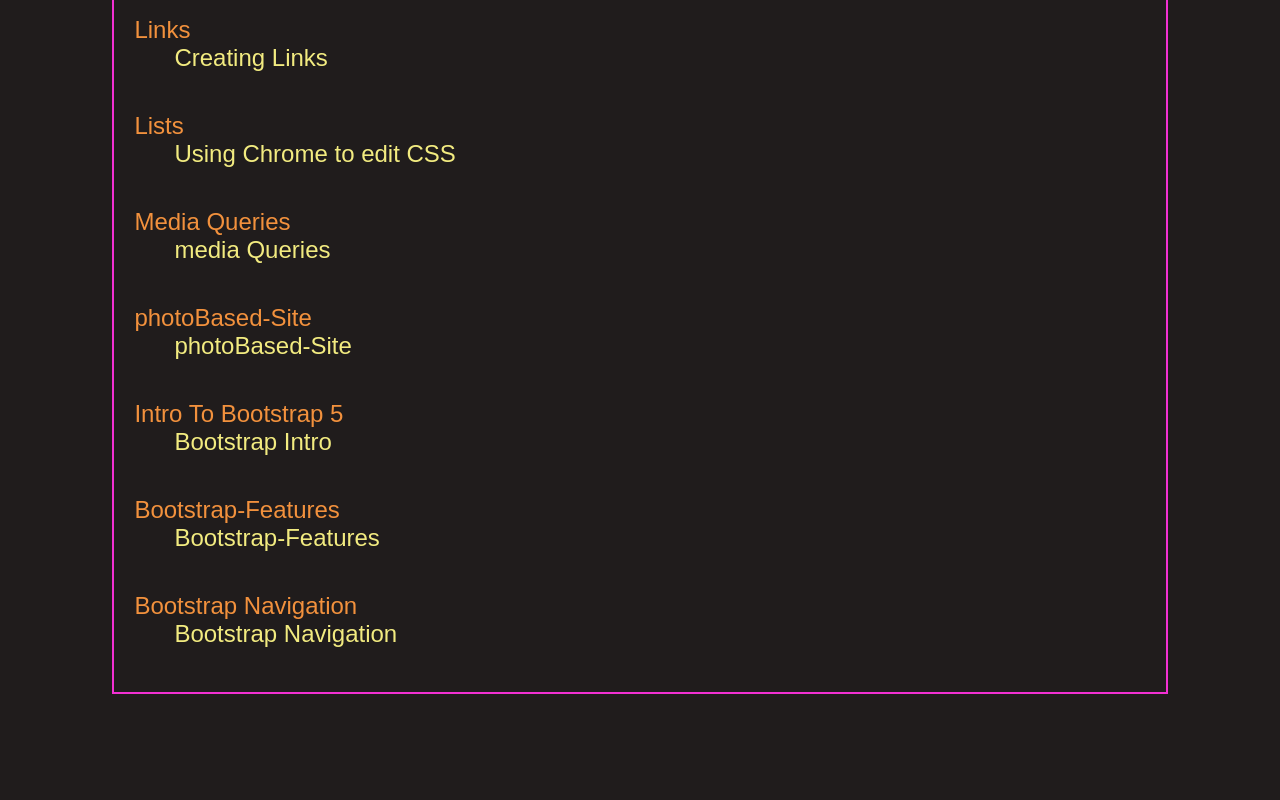
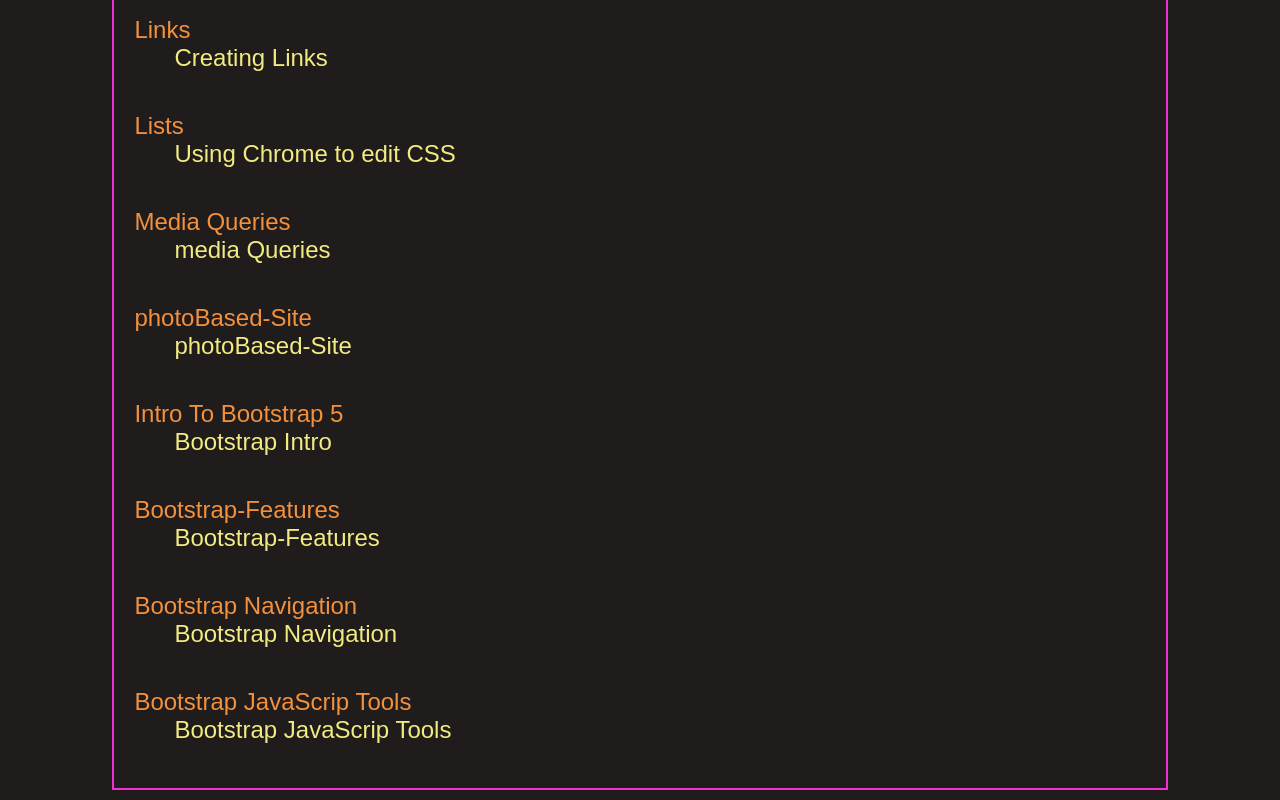
Before and after one commit to tabita000/web105, a plain HTML site: page index.html in a window 1280 px wide. Shown: the part 896-1696 px from the top of the page. Before the commit the page ends 1600 px from the top, so only its background shows below. Drawn offline with Linux system fonts and the light colour scheme.

Commit message:
updated main index

```diff
--- a/index.html
+++ b/index.html
@@ -42,6 +42,8 @@
         <dd>Bootstrap-Features</dd>
         <dt><a href="Bootstrap-Features/tables.html">Bootstrap Navigation</a></dt>
         <dd>Bootstrap Navigation</dd>
+        <dt><a href="Bootstrap-javaScript-Tools/">Bootstrap JavaScrip Tools</a></dt>
+        <dd>Bootstrap JavaScrip Tools</dd>
       </dl>
     </div>
   </body>
```
